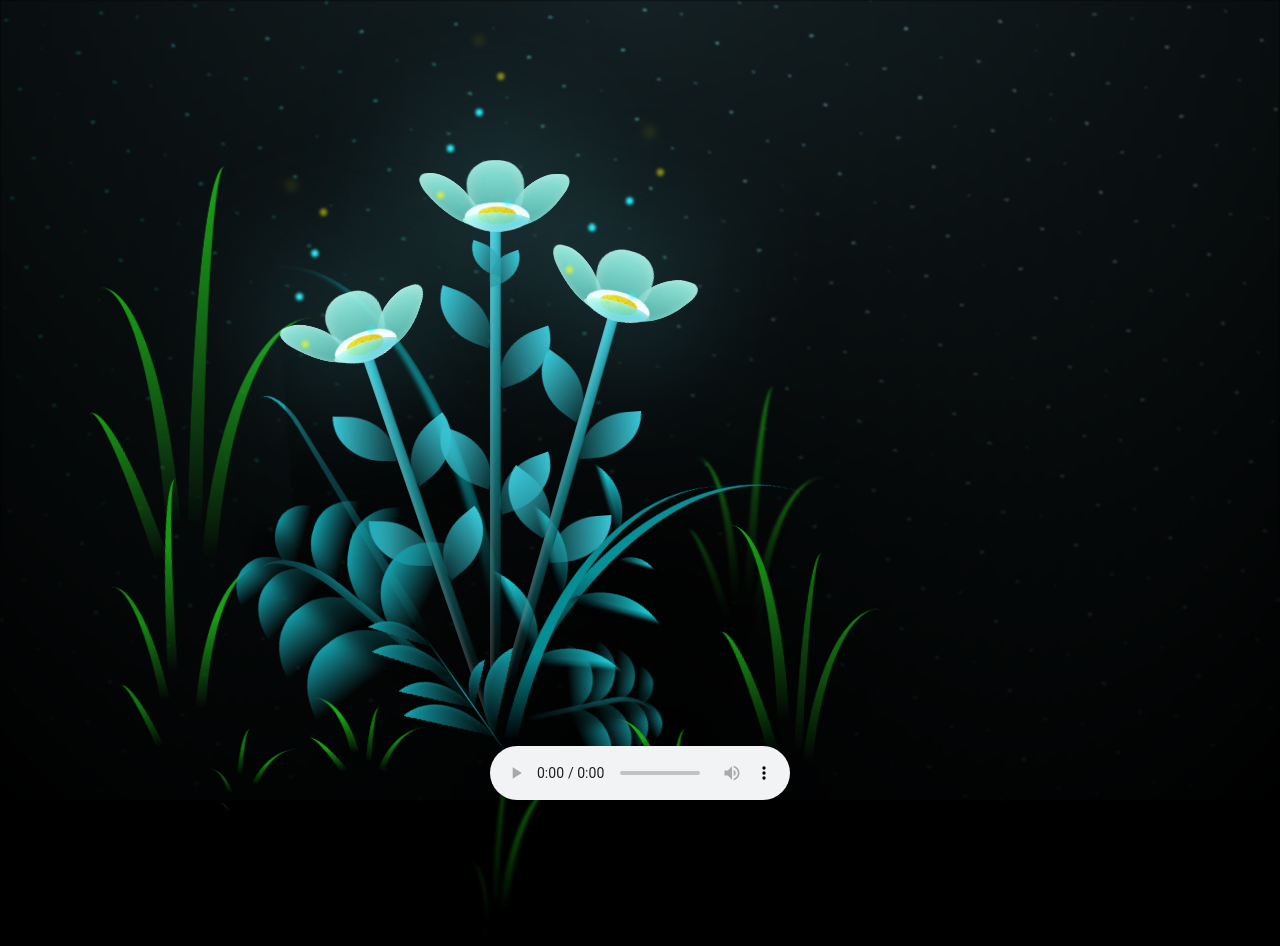
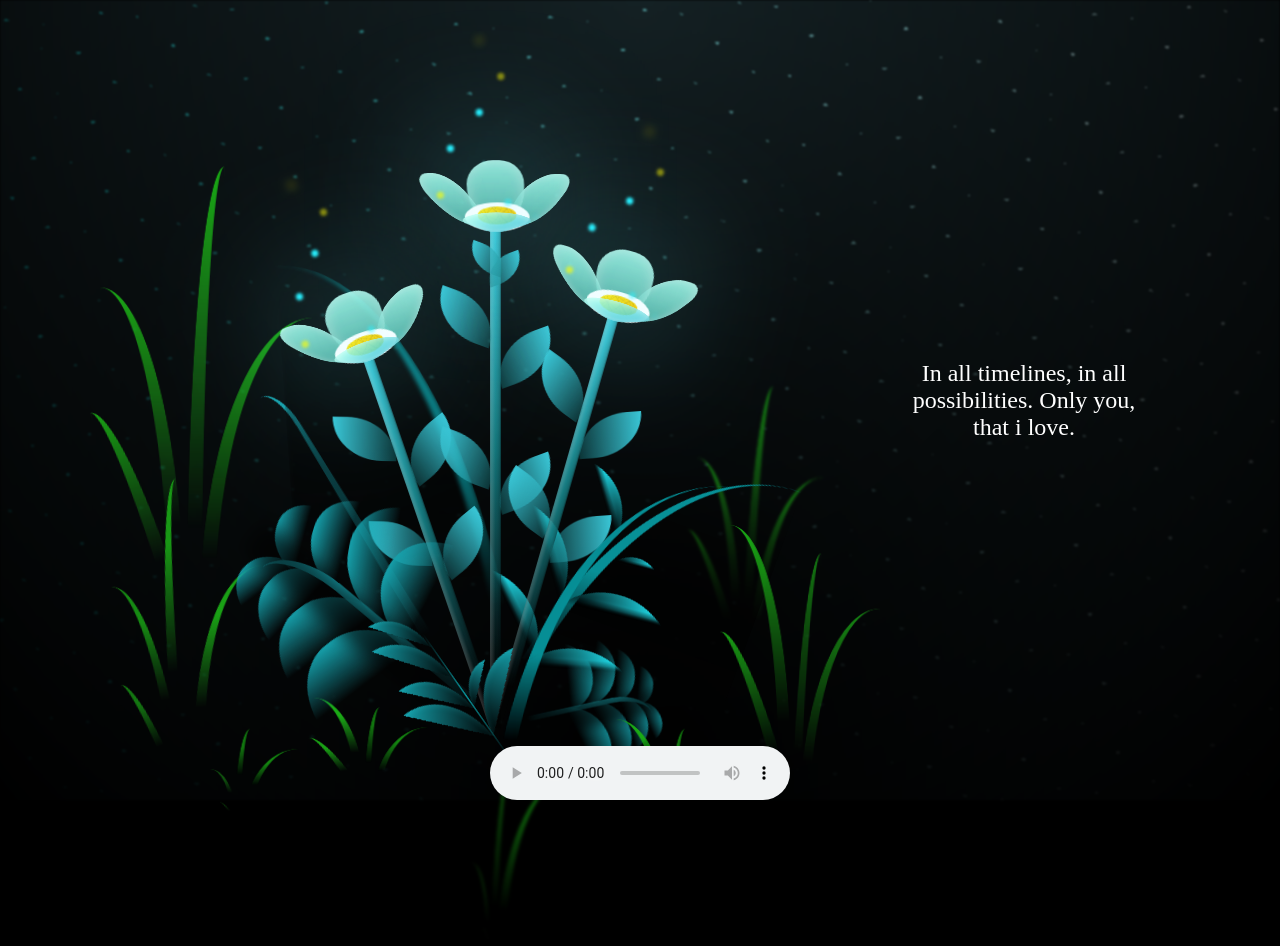
Before and after one commit to chrstbel/gift-for-you, a plain HTML site: page flower.html in a window 1280 px wide. Drawn offline with Linux system fonts and the light colour scheme.

Commit message:
flower.html

```diff
--- a/flower.html
+++ b/flower.html
@@ -7,6 +7,21 @@
     <link rel="stylesheet" href="css/main.css">
     <link rel="icon" href="img/flowers.png" type="image/x-icon">
     <title>flowers</title>
+    <style>
+      .text {
+          position: absolute;
+          top: 50%; /* Adjust this value to position the text vertically */
+          left: 80%; /* Adjust this value to position the text horizontally */
+          transform: translate(-50%, -50%);
+          color: white; /* Change color as needed */
+          font-size: 1.5em; /* Adjust font size as needed */
+          text-align: center; /* Center the text */
+          z-index: 10; /* Ensure the text is above other elements */
+      }
+      .container {
+          position: relative; /* Ensure this is relative for absolute positioning of text */
+      }
+  </style>
 </head>
 <body class="container">
   <!-- Pembuat code: https://codepen.io/mdusmanansari/pen/BamepLe -->
@@ -308,6 +323,8 @@
       </div>
     </div>
 
+    <div class="text">In all timelines, in all possibilities. Only you, that i love.</div>
+
     <audio controls>
         <source src = "Ramai Sepi Bersama.mp3" type="audio/mp3">
     </audio>
```
